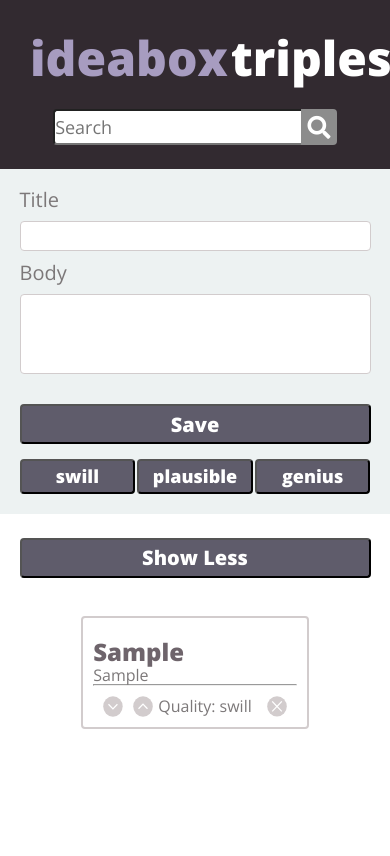
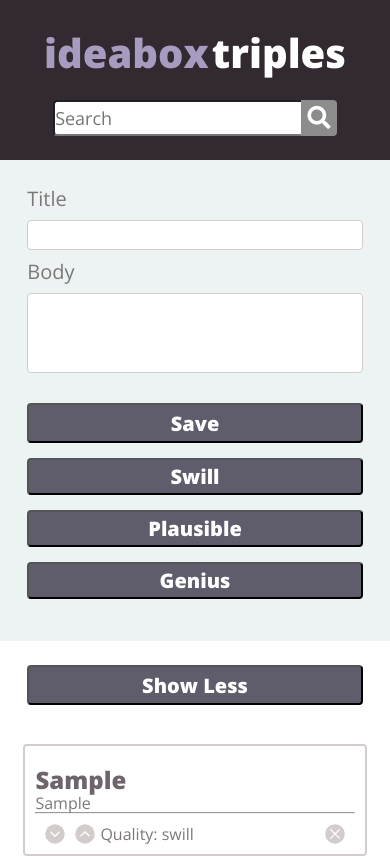
Before and after one commit to SallyH3/ideabox, a plain HTML site: page index.html in a window 390 px wide. Both pictures are taken after typing "Sample", "Sample" into the empty fields and a click on the button "Save". Drawn offline with nearby package versions, Linux system fonts and the light colour scheme.

Commit message:
Finish media query for mobile including idea cards

```diff
--- a/index.html
+++ b/index.html
@@ -27,9 +27,9 @@
     <input type="text" id="body-input">
     <button id="save-button" type="submit">Save</button>
     <section class="quality-buttons-container">
-      <button class="buttons swill" type="submit">swill</button>
-      <button class="buttons plausible" type="submit">plausible</button>
-      <button class="buttons genius" type="submit">genius</button>
+      <button class="buttons swill" type="submit">Swill</button>
+      <button class="buttons plausible" type="submit">Plausible</button>
+      <button class="buttons genius" type="submit">Genius</button>
     </section>
   </form>
   </section>
--- a/styles.css
+++ b/styles.css
@@ -165,7 +165,7 @@ header {
   border: 2px solid #D2CCCD;
   margin: 20px 10px 0px 10px;
   padding: 20px 10px 0px 10px;
-
+  width: 650px;
 }
 
 .card-title {
@@ -201,13 +201,15 @@ header {
   .quality-buttons-container,
   #show-more-less-button {
     width: 100%;
-    /*padding: 5%;*/
   }
   .title-body-container {
-    padding: 5%;
+    padding: 7%;
   }
   .show-more-show-less-container {
-    padding: 1% 5%;
+    padding: 1% 7%;
+  }
+  .idea-card {
+    width: 88%;
   }
 }
 
@@ -217,36 +219,43 @@ header {
     justify-content: space-around;
   }
   .main-title {
-    font-size: 3em;
+    font-size: 2.5em;
     margin: 30px 30px 0px 0px;
   }
-  /*#live-search,
-  .ideabox-title,
-  .triples-title,
-  {
+  .search-container {
+    justify-content: center;
+  }
+  .quality-buttons-container {
+    display: flex;
+    flex-direction: column;
+  }
+  .buttons {
+    font-size: 20px;
+    margin-bottom: 15px;
     width: 100%;
-  }*/
+  }
 }
 
 @media screen and (max-width: 320px) {
   .ideabox-title,
-  .triples-title,
-  #live-search {
+  .triples-title {
     display: flex;
-    font-size: 24px;
-    padding-left: 20px;
+    font-size: 36px;
     width: 100%;
   }
-
+  #live-search {
+    font-size: 20px,
+  }
   header {
     display: flex;
-    flex-direction: column;
   }
-
   .title-body-container,
   #title-input,
   #body-input,
   #save-button {
-  width: 100%;
+    width: 100%;
+  }
+  .idea-card {
+    width: 85%;
   }
 }
```
